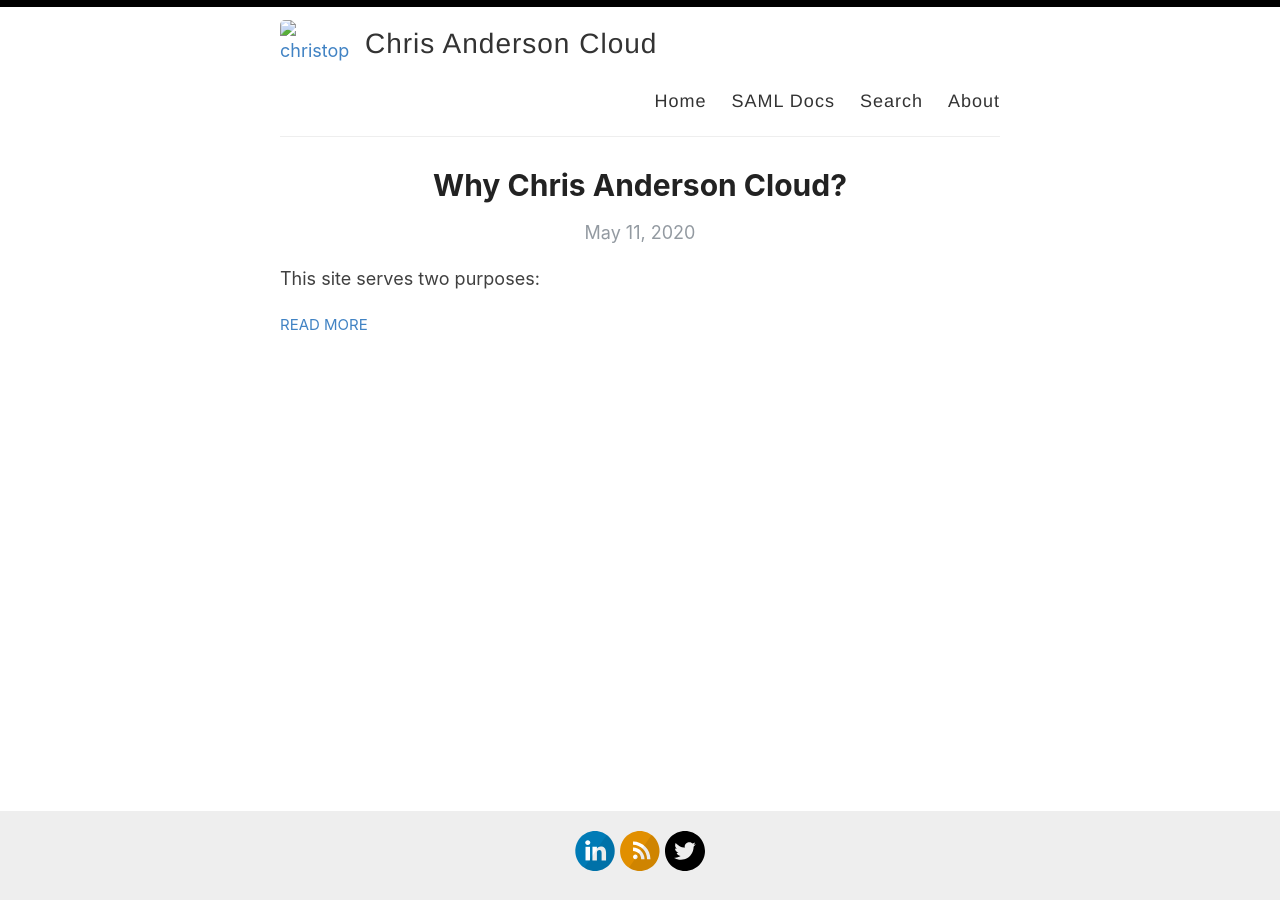
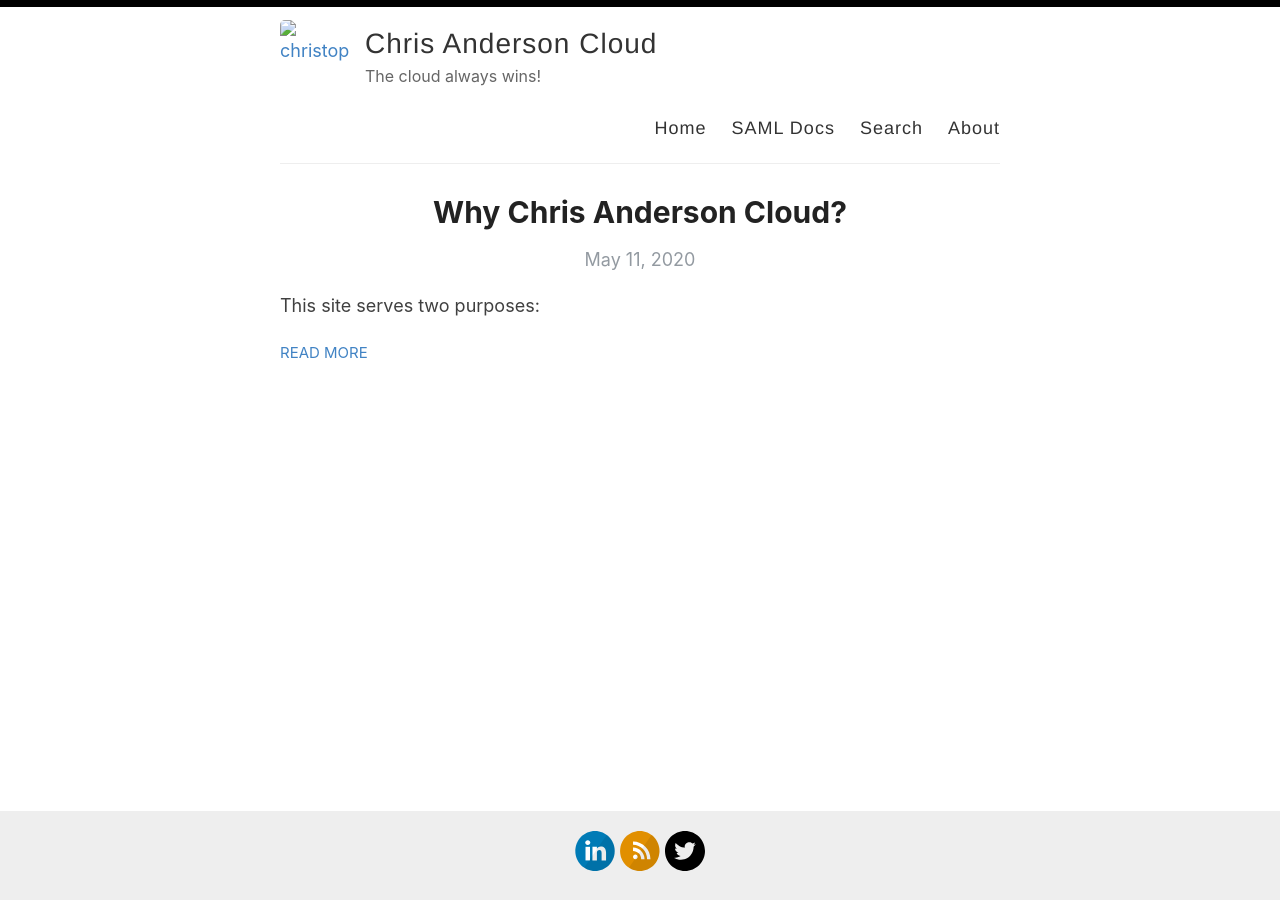
Before and after one commit to christophe81/christophe81.github.io, a Jekyll site: the page built from index.html, in a window 1280 px wide. Built offline with Jekyll 4.4.1, drawn with Linux system fonts in a browser that asks for light colours; the list of posts is cut into pages by our own code.

Commit message:
Update _config.yml

```diff
--- a/_config.yml
+++ b/_config.yml
@@ -9,7 +9,7 @@ name: Chris Anderson Cloud
 author: Chris Anderson
 
 # Short bio or description (displayed in the header)
-description:
+description: The cloud always wins!
 
 # URL of your avatar or profile pic (you could use your GitHub profile pic)
 avatar:
```
